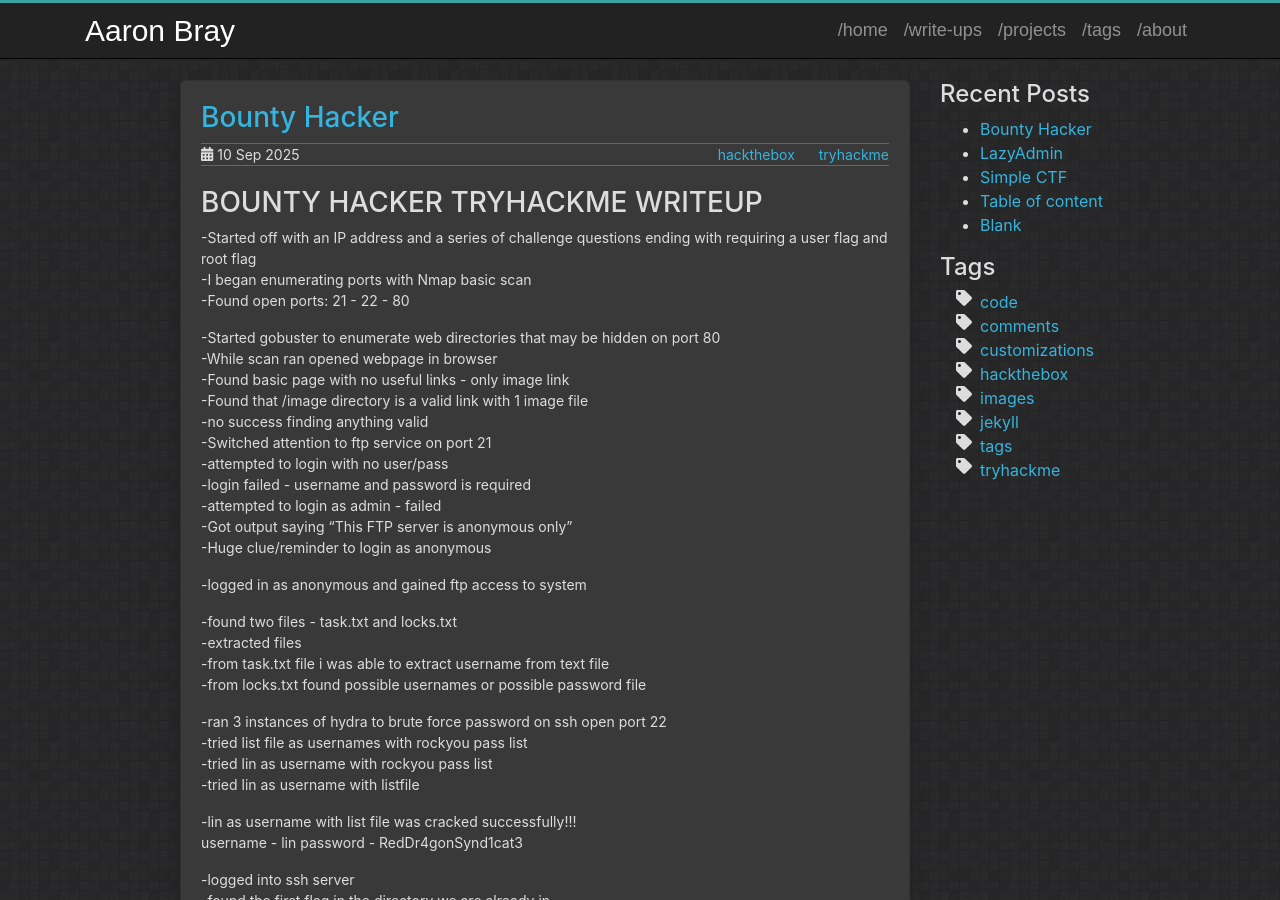
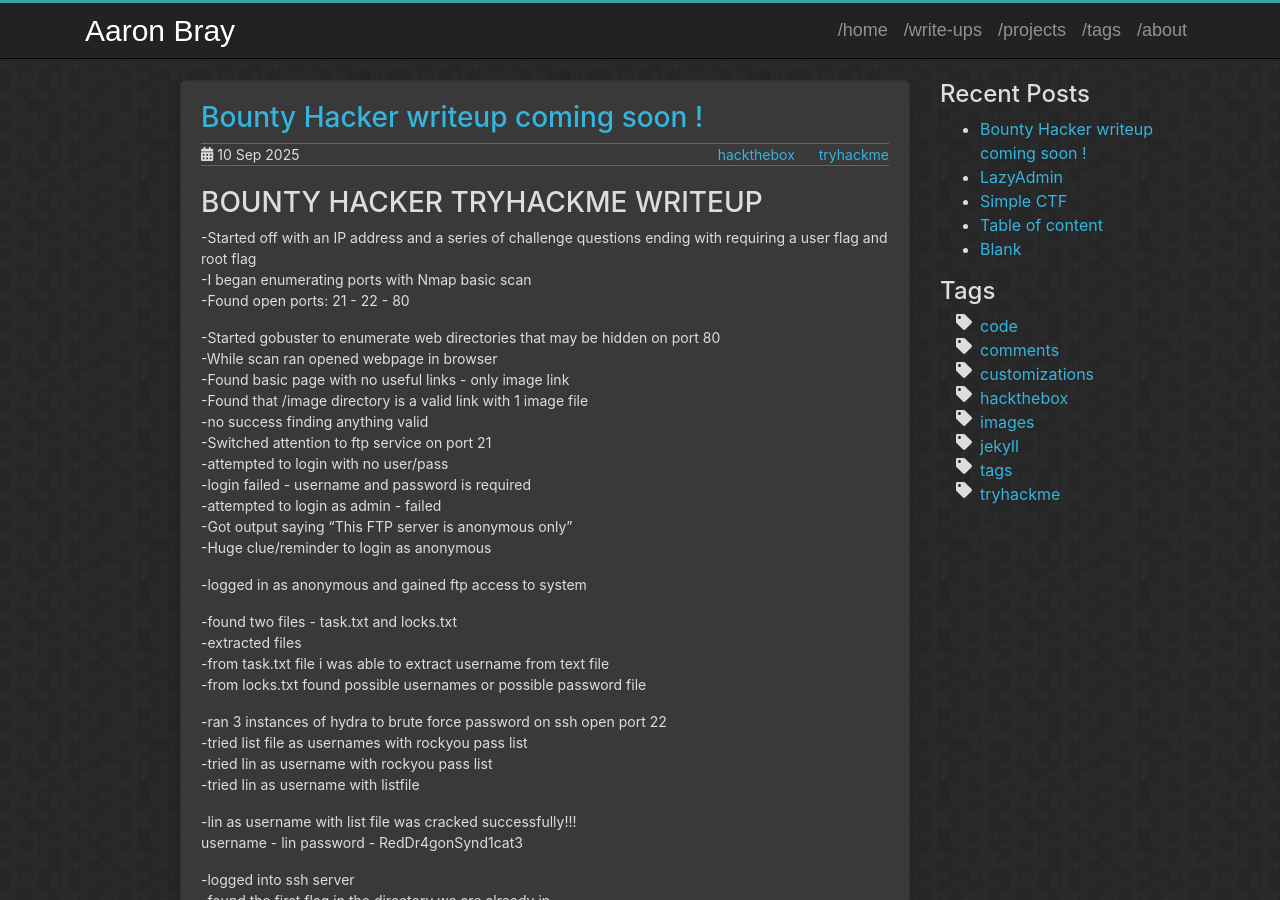
Before and after one commit to AaronBray/AaronBray.github.io, a Jekyll site: the page built from _posts/2025-09-10-writeup1.md, in a window 1280 px wide and 900 px high. Built offline with Jekyll 4.4.1, drawn with Linux system fonts in a browser that asks for light colours.

Commit message:
Update 2025-09-10-writeup1.md

```diff
--- a/_posts/2025-09-10-writeup1.md
+++ b/_posts/2025-09-10-writeup1.md
@@ -1,6 +1,6 @@
 ---
 layout: post
-title: Bounty Hacker
+title: Bounty Hacker writeup coming soon !
 date: 2025-09-10 16:25:06
 tags: hackthebox tryhackme
 description: Bounty Hacker Writeup - tryhackme
```
